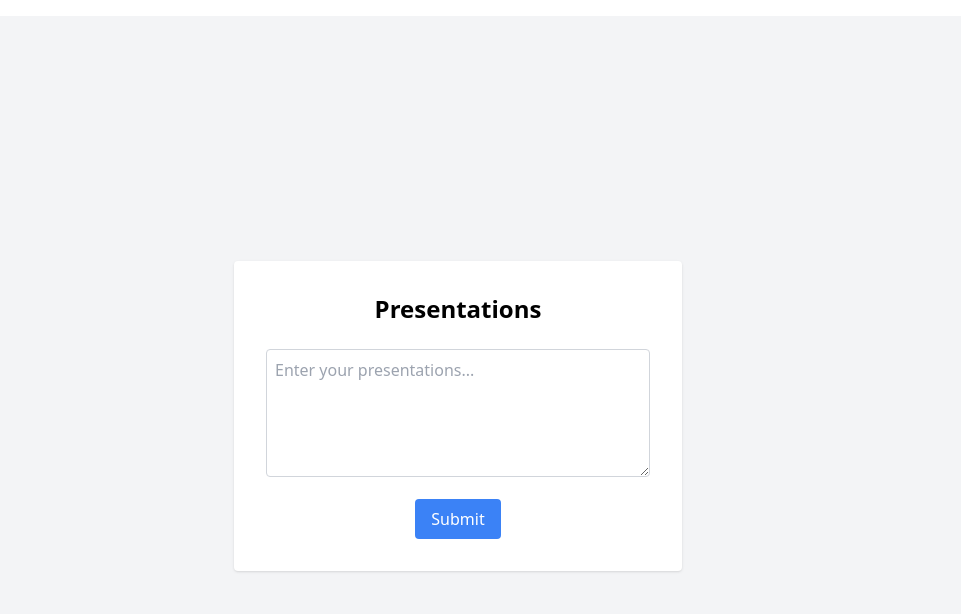
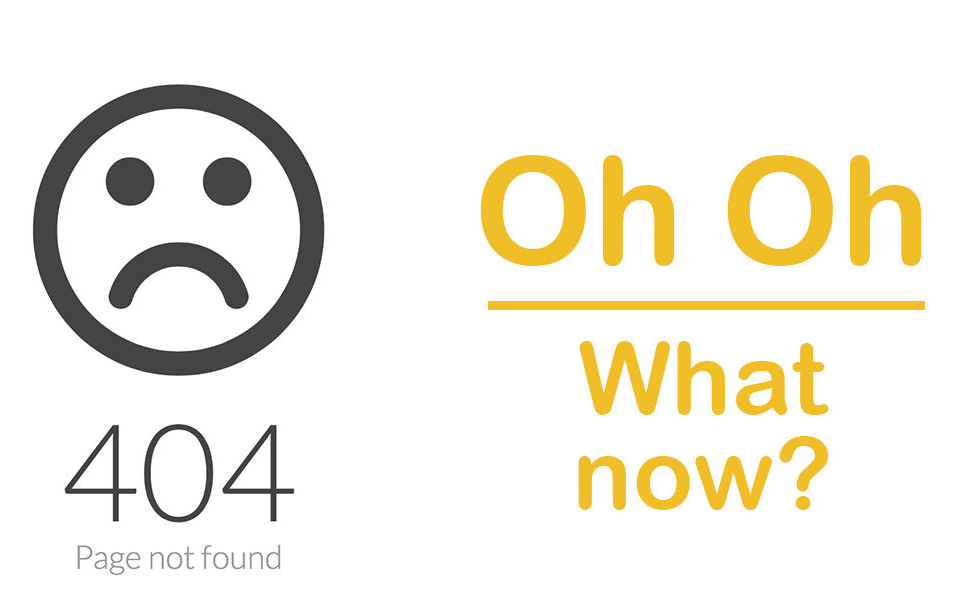
Before and after one commit to kufupa/drp44, a React (Create React App) app: page /Error in a window 1280 px wide. Shown: the top 614 px of the page, without its empty margins (182-1143 px from the left). Built offline with nearby package versions, Linux system fonts and the light colour scheme.

Commit message:
Add error page

```diff
--- a/src/App.tsx
+++ b/src/App.tsx
@@ -8,6 +8,7 @@ import Confirmation from './pages/Confirmation';
 import FlowChart from './pages/FlowChart';
 import { AbdominalPainAdultsHandler } from './utils/flowcharts/abdominal_pain_in_adults';
 import RedPatients from './pages/RedPatients';
+import ErrorPage from './pages/Error';
 
 const App: React.FC = () => {
   const mockFlowChartPres = AbdominalPainAdultsHandler.getInstance();
@@ -21,6 +22,7 @@ const App: React.FC = () => {
           <Route path="/Presentation" element={<PresentationForm />} />
           <Route path="/Confirmation" element={<Confirmation />} />
           <Route path="/RedPatient" element={<RedPatients />} />
+          <Route path="/Error" element={<ErrorPage />} />
           <Route path="*" element={<PresentationForm />} />
         </Routes>
       </div>
--- a/src/components/FlowChartQuestionaire.tsx
+++ b/src/components/FlowChartQuestionaire.tsx
@@ -5,10 +5,10 @@ import '../styles.css';
 const FlowChartQuestionaire: React.FC<FlowChartInterface> = ({ buttonsList, onNoneClick, onSubmitClick }) => {
     return (
         <div className='grid gird-row-4'>
-            <div className='text-4xl row-span-1 pt-20'>What symptoms do you have?</div>
+            <div className='text-4xl row-span-1 pt-20'>Do you have any of these symptoms?</div>
             <div className='text-xl row-span-1 pt-10'>
                 {buttonsList.map((buttonData, index) =>
-                    <div className='flowChartButton p-4 m-6 rounded-full text-white cursor-pointer selection:bg-blue-500'>{buttonData}</div>
+                    <div className='flowChartButton p-4 m-6 rounded-full text-white  selection:bg-blue-500'>{buttonData}</div>
                 )}
             </div>
             <div className='row-span-1 flowChartNoneButton lg:mx-96 mx-40 py-4 mt-6 mb-4 rounded-full text-white text-2xl font-medium cursor-pointer'
--- /dev/null
+++ b/src/pages/Error.tsx
@@ -0,0 +1,14 @@
+// @ts-nocheck
+
+import React from 'react';
+import errorImage from "../components/Error404.jpeg"
+
+const ErrorPage: React.FC = () => {
+  return (
+    <div>
+      <img src={errorImage} alt="Ambulance" className="mb-4" />
+    </div>
+  );
+};
+
+export default ErrorPage;
--- a/src/pages/RedPatients.tsx
+++ b/src/pages/RedPatients.tsx
@@ -8,7 +8,9 @@ const RedPatients: React.FC = () => {
         <div className="fixed inset-0 ambulaneBGColor text-white flex flex-col items-center justify-center">
             <div className="text-5xl mb-20 max-w-2xl">You have been diagnosed as a Critical Patient</div>
             <img src={ambulance} alt="Ambulance" className="mb-4" />
-            <div className="text-2xl border rounded-3xl max-w-80 p-10 mt-24">Please Call 999 for additional assistance</div>
+            <div className="text-2xl border rounded-3xl max-w-80 p-10 mt-24">
+                Please Call <span className="text-red-500">999</span> for additional assistance
+            </div>
         </div>
     );
 };
--- a/src/utils/flowcharts/abdominal_pain_in_adults.ts
+++ b/src/utils/flowcharts/abdominal_pain_in_adults.ts
@@ -3,7 +3,7 @@ import { Presentation } from "../presentation";
 
 export class AbdominalPainAdultsHandler extends Presentation {
     image(): string {
-        return "RISHI PATEL";
+        return "Image";
     }
 
     static getInstance = () => {
```
Also changed, not shown: src/components/Error404.jpeg (added).
